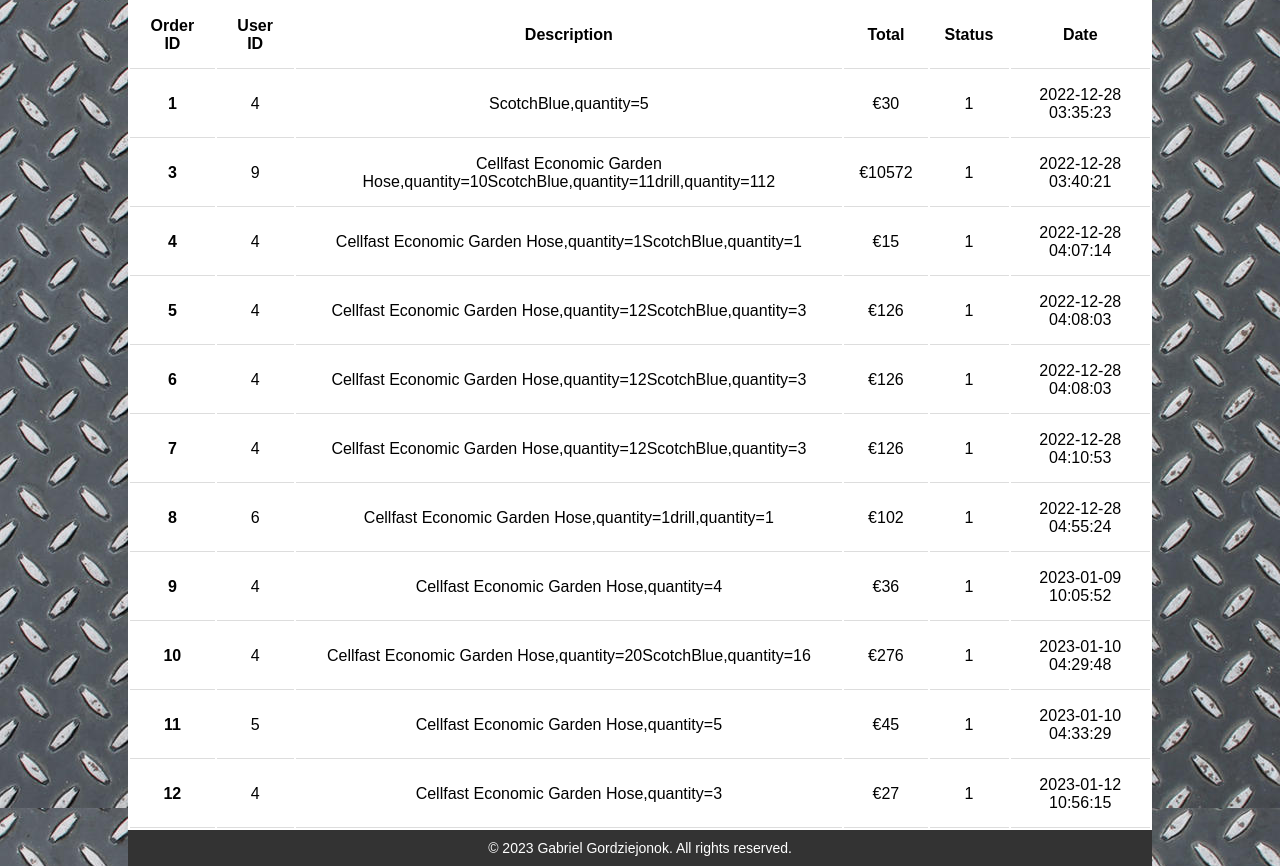
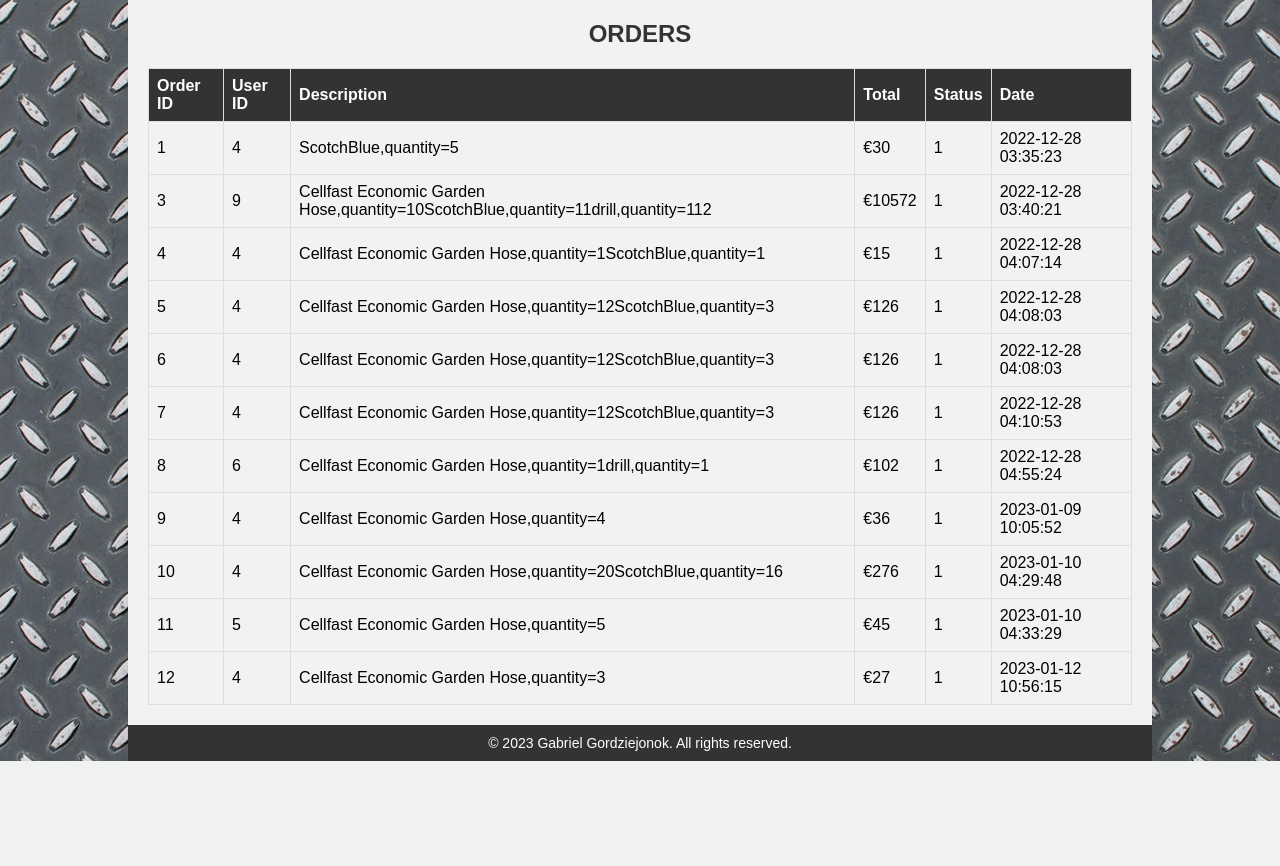
Before and after one commit to Gerixmus/fixtech-webshop, a PHP site: page /fixtech-webshop/orders.php in a window 1280 px wide. Shown: the part 70-936 px from the top of the page. After the commit the page ends 831 px from the top, so only its background shows below. Run offline with PHP 8.4, Linux system fonts and the light colour scheme; a user stored in the database is signed in; data comes from the database, SQL or seed files in the repository.

Commit message:
style: New visual layout of orders

```diff
--- a/css/style.css
+++ b/css/style.css
@@ -163,7 +163,7 @@
   }
 /* products */
 
-.product-container {
+.product-container, .orders-container {
     background-color: #f2f2f2;
     padding: 20px;
     flex: 1;
--- a/orders.php
+++ b/orders.php
@@ -1,74 +1,72 @@
-<?php include_once('header.php');?>
+<?php include_once('header.php'); ?>
 
 <?php
 session_start();
-    if(!isset($_SESSION['email'])){
+if (!isset($_SESSION['email'])) {
     header('location: login.php');
 }
 ?>
 
 <body>
     <div class="page">
-        <?php include('navbar.php');?>
+        <?php include('navbar.php'); ?>
 
-        <table class="table" style="background-color: white;">
+        <div class="orders-container">
+            <h1 class="product-main-header">Orders</h1>
+            <table class="product-table">
                 <thead>
-            <?php if((emailTaken($conn,$_SESSION["email"]))['privilege']!='0')
-            {
-                echo"<tr>
-                    <th scope='col'>Order ID</th>
-                    <th scope='col'>User ID</th>
-                    <th scope='col'>Description</th>
-                    <th scope='col'>Total</th>
-                    <th scope='col'>Status</th>
-                    <th scope='col'>Date</th>
+                    <?php if ((emailTaken($conn, $_SESSION["email"]))['privilege'] != '0') {
+                        echo "<tr>
+                    <th class='product-header'>Order ID</th>
+                    <th class='product-header'>User ID</th>
+                    <th class='product-header'>Description</th>
+                    <th class='product-header'>Total</th>
+                    <th class='product-header'>Status</th>
+                    <th class='product-header'>Date</th>
                 </tr>";
-            }
-            else {
-                echo"<tr>
-                    <th scope='col'>Order ID</th>
-                    <th scope='col'>Description</th>
-                    <th scope='col'>Total</th>
-                    <th scope='col'>Status</th>
-                    <th scope='col'>Date</th>
+                    } else {
+                        echo "<tr>
+                    <th class='product-header'>Order ID</th>
+                    <th class='product-header'>Description</th>
+                    <th class='product-header'>Total</th>
+                    <th class='product-header'>Status</th>
+                    <th class='product-header'>Date</th>
                 </tr>";
                     }
                     ?>
                 </thead>
                 <tbody>
                     <?php
-            $user_id = emailTaken($conn,$_SESSION["email"])['user_id'];
-            if((emailTaken($conn,$_SESSION["email"]))['privilege']!='0'){
+                    $user_id = emailTaken($conn, $_SESSION["email"])['user_id'];
+                    if ((emailTaken($conn, $_SESSION["email"]))['privilege'] != '0') {
                         $sql = "SELECT * FROM orders";
-            }
-            else {
+                    } else {
                         $sql = "SELECT * FROM orders WHERE user_id = $user_id";
                     }
-            $result = mysqli_query($conn,$sql);
-            if($result){
-                while($row = mysqli_fetch_assoc($result)){
+                    $result = mysqli_query($conn, $sql);
+                    if ($result) {
+                        while ($row = mysqli_fetch_assoc($result)) {
                             $order_id = $row['order_id'];
                             $user_id = $row['user_id'];
                             $description = $row['description'];
                             $total = $row['total'];
                             $status = $row['status'];
                             $date = $row['date'];
-                    if((emailTaken($conn,$_SESSION["email"]))['privilege']!='0')
-                    {
-                    echo '<tr><th scope="row">'.$order_id.'</th>
-                    <td>'.$user_id.'</td>
-                    <td>'.$description.'</td>
-                    <td>€'.$total.'</td>
-                    <td> '.$status.'</td>
-                    <td>'.$date.'</td>
+                            if ((emailTaken($conn, $_SESSION["email"]))['privilege'] != '0') {
+                                echo '<tr class="product-row">
+                                <td class="product-data">' . $order_id . '</td>
+                                <td class="product-data">' . $user_id . '</td>
+                                <td class="product-data">' . $description . '</td>
+                                <td class="product-data">€' . $total . '</td>
+                                <td class="product-data"> ' . $status . '</td>
+                                <td class="product-data">' . $date . '</td>
                                 </tr>';
-                    }
-                    else {
-                        echo '<tr><th scope="row">'.$order_id.'</th>
-                    <td>'.$description.'</td>
-                    <td>€'.$total.'</td>
-                    <td> '.$status.'</td>
-                    <td>'.$date.'</td>
+                            } else {
+                                echo '<tr><th scope="row">' . $order_id . '</th>
+                    <td>' . $description . '</td>
+                    <td>€' . $total . '</td>
+                    <td> ' . $status . '</td>
+                    <td>' . $date . '</td>
                     </tr>';
                             }
                         }
@@ -76,8 +74,10 @@
                     ?>
                 </tbody>
             </table>
+        </div>
 
-        <?php include('footer.php');?>
+        <?php include('footer.php'); ?>
     </div>
 </body>
+
 </html>
```
Lines whose indentation alone changed are shown as unchanged.
